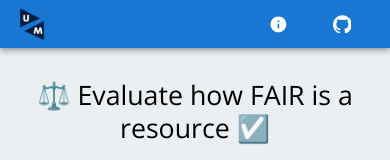
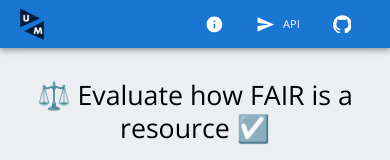
Before and after one commit to MaastrichtU-IDS/fairificator, a React Native app: screen / in a window 390 px wide. Shown: the top 160 px of the page. Built offline with nearby package versions, Linux system fonts and the light colour scheme.

Commit message:
add API link in navbar

```diff
--- a/src/components/NavBar.tsx
+++ b/src/components/NavBar.tsx
@@ -1,9 +1,10 @@
 import React from "react";
-import { makeStyles } from '@material-ui/core/styles';
+import { makeStyles, useTheme } from '@material-ui/core/styles';
 import { Link } from "react-router-dom";
 import { AppBar, Toolbar, Button, Tooltip } from '@material-ui/core';
 import GitHubIcon from '@material-ui/icons/GitHub';
 import InfoIcon from '@material-ui/icons/Info';
+import ApiIcon from '@material-ui/icons/Send';
 
 // @ts-ignore
 import iconImage from '../../assets/icon.png';
@@ -37,6 +38,7 @@ const useStyles = makeStyles(theme => ({
 
 export default function NavBar() {
   const classes = useStyles();
+  const theme = useTheme();
 
   return (
     <AppBar title="" position='static'>
@@ -55,6 +57,14 @@ export default function NavBar() {
             </Button>
           </Tooltip>
         </Link>
+        {/* TODO: add URL link to the FUJI API */}
+        <Tooltip title='Access the grlc OpenAPI (which query the SPARQL endpoint)'>
+          <Button className={classes.menuButton} target="_blank" rel="noopener noreferrer"
+          href="https://fuji-137-120-31-148.sslip.io/fuji/api/v1/ui">
+            <ApiIcon style={{ marginRight: theme.spacing(1)}} />
+            API
+          </Button>
+        </Tooltip>
         <Tooltip title='Go to https://github.com/MaastrichtU-IDS/allthingsfair '>
           <Button className={classes.menuButton} target="_blank"
           href="https://github.com/MaastrichtU-IDS/allthingsfair ">
```
Also changed, not shown: 1 other file (tests, documents, lock files or other folders).
